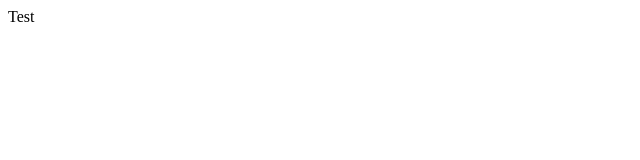
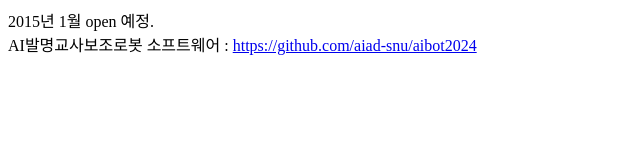
Before and after one commit to aiad-snu/aiad-snu.github.io, a plain HTML site: page index.html in a window 1280 px wide. Shown: the whole page, without its empty margins (0-640 px from the left). Drawn offline with Linux system fonts and the light colour scheme.

Commit message:
Update index.html

```diff
--- a/index.html
+++ b/index.html
@@ -2,6 +2,7 @@
   <head>
   </head>
   <body>
-    Test
+    2015년 1월 open 예정.</br>
+    AI발명교사보조로봇 소프트웨어 : <a href="https://github.com/aiad-snu/aibot2024">https://github.com/aiad-snu/aibot2024</a>
   </body>
 </html>
```
